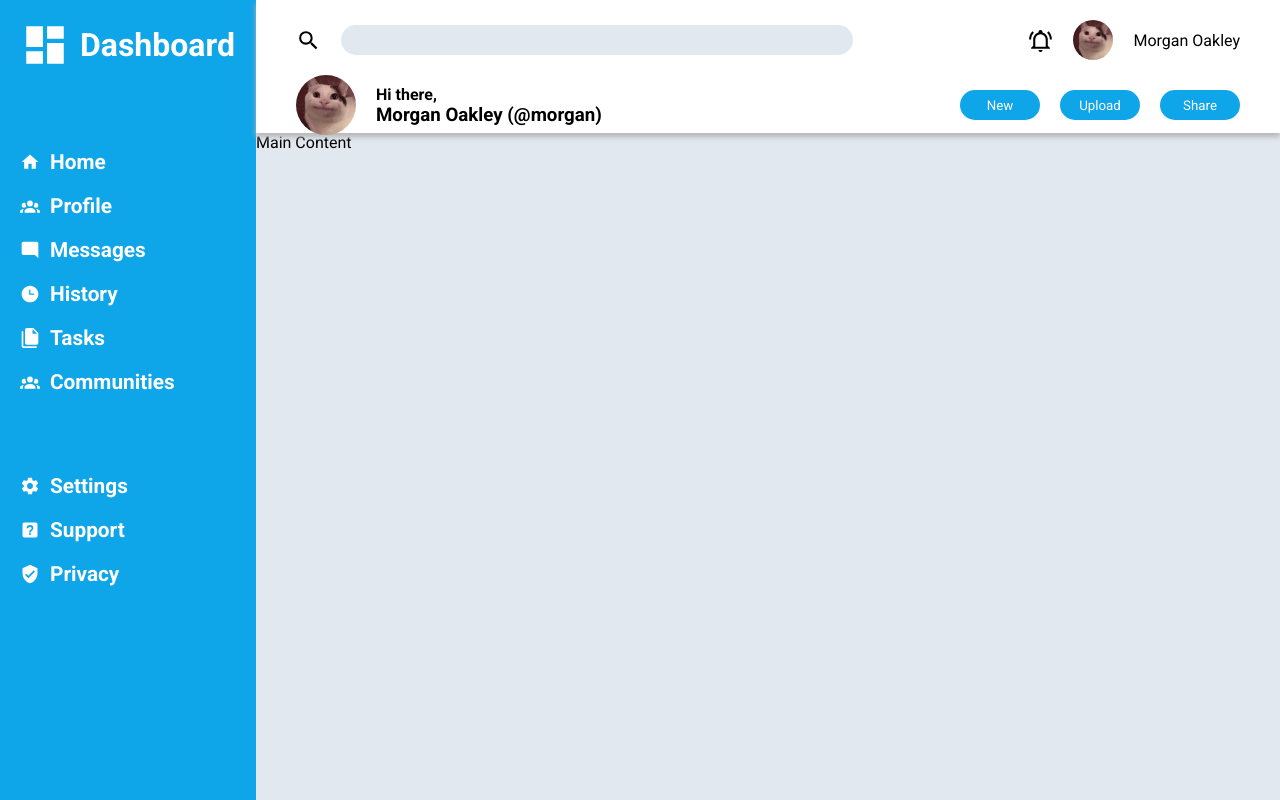
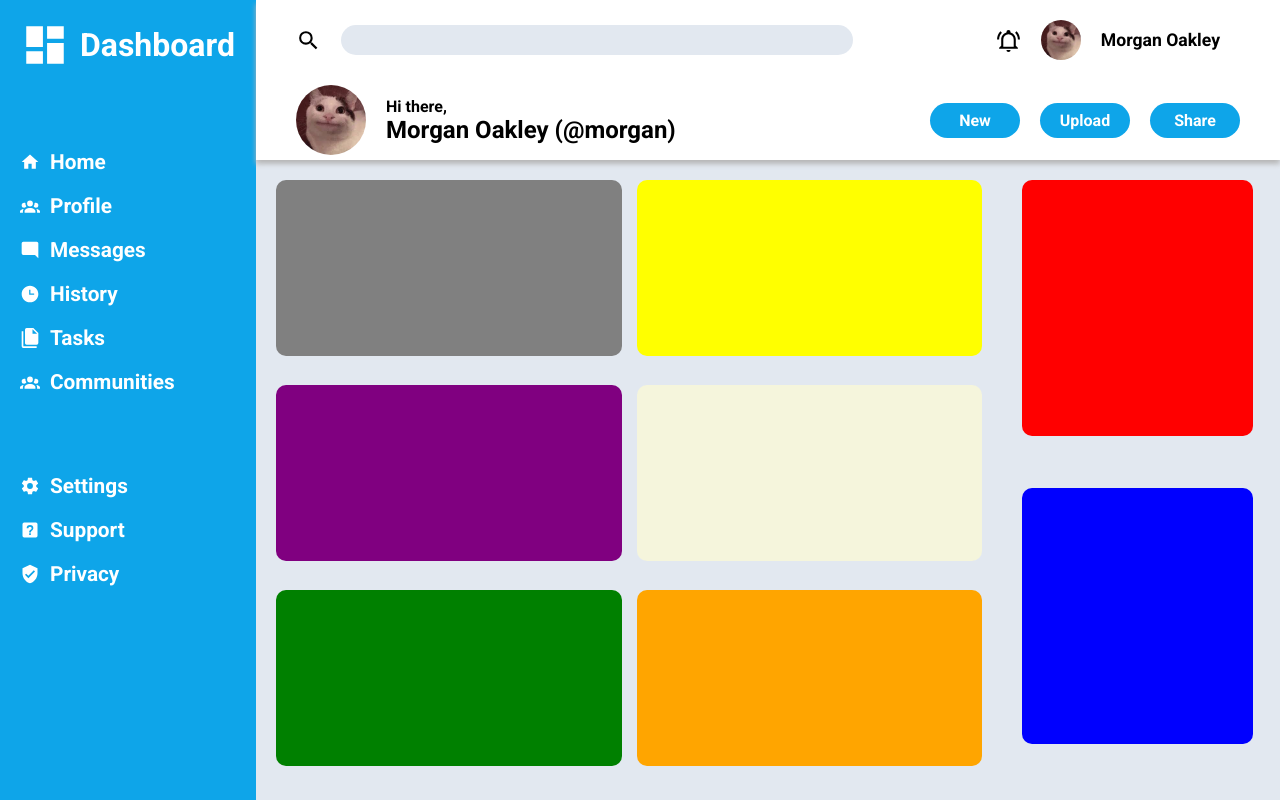
Before and after one commit to Victor-Cavalcant/Grid, a plain HTML site: page index.html in a window 1280 px wide. Drawn offline with Linux system fonts and the light colour scheme; a web font is replaced by a local one.

Commit message:
main content structure

```diff
--- a/index.html
+++ b/index.html
@@ -33,7 +33,7 @@
                         <img src="icons/cat no expression.jpeg" alt="">
                         <div>
                             <p>Hi there,</p>
-                            <h3>Morgan Oakley (@morgan)</h3>
+                            <h2>Morgan Oakley (@morgan)</h2>
                         </div>
                     </div>
                     <div class="buttons">
@@ -90,7 +90,25 @@
                 </li>
             </ul>
         </div>
-        <div class="maincontent">Main Content</div>
+
+
+        <div class="maincontent">
+
+            <div class="Fristgrid">
+                <div class="card1"></div>
+                <div class="card2"></div>
+                <div class="card3"></div>
+                <div class="card4"></div>
+                <div class="card5"></div>
+                <div class="card6"></div>
+
+            </div>
+            <div class="secondGrid">
+
+                <div class="card7"></div>
+                <div class="card8"></div>
+            </div>
+        </div>
     </section>
 </body>
 
--- a/main.css
+++ b/main.css
@@ -1,22 +1,22 @@
-*{
+* {
     box-sizing: border-box;
     padding: 0px;
     margin: 0px;
     font-family: "Roboto", serif;
 }
 
-.container{
+.container {
     display: grid;
     grid-template-columns: repeat(15, 1fr);
-    grid-template-rows: repeat(12, 1fr);
+    grid-template-rows: repeat(15, 1fr);
 
     width: 100%;
     height: 100vh;
 }
 
-.header{
+.header {
     position: relative;
-    grid-row: 1/3;
+    grid-row: 1/4;
     grid-column: 4/16;
     background-color: white;
     box-shadow: 0px 4px 5px rgb(183, 183, 183);
@@ -25,20 +25,25 @@
     padding-top: 20px;
 }
 
-.searchbar{
+.searchbar {
     display: flex;
     justify-content: space-between;
 }
 
-.searchbar > div{
+.searchbar>div {
     display: flex;
 
     align-items: center;
 }
 
+.searchbar>div>p {
+    font-weight: bold;
+    font-size: 1.1rem;
+    margin-right: 20px;
+}
 
 
-input{
+input {
     background-color: #e2e8f0;
     border-radius: 20px;
     width: 40vw;
@@ -51,15 +56,15 @@ width: 25px;
     margin-right: 20px;
 }
 
-.profilePic{
+.profilePic {
     width: 40px;
     border-radius: 100px;
     margin-right: 20px;
 }
 
-.sidebar{
+.sidebar {
 
-    grid-row: 1/13;
+    grid-row: 1/16;
     grid-column: 1/4;
     background-color: #0ea5e9;
     padding: 20px;
@@ -68,30 +73,30 @@ margin-right: 20px;
     font-weight: bold;
 }
 
-.sidebar > p{
+.sidebar>p {
     display: flex;
     align-items: center;
     font-size: 2rem;
 }
 
-.sidebar > p > img{
+.sidebar>p>img {
     margin-right: 10px;
     width: 50px;
 }
 
-.sidebar > ul > li > img{
+.sidebar>ul>li>img {
     margin-right: 10px;
     width: 20px;
 }
 
-.sidebar > ul > li {
+.sidebar>ul>li {
     display: flex;
     align-items: center;
     margin-bottom: 20px;
 }
 
 
-.sidebar > ul{
+.sidebar>ul {
 
     list-style-type: none;
     margin-top: 80px;
@@ -101,48 +106,143 @@ width: 50px;
 
 
 
-.maincontent{
-    grid-row: 3/13;
+.maincontent {
+    display: flex;
+    justify-content: start;
+    grid-row: 4/16;
     grid-column: 4/16;
     background-color: #e2e8f0;
 
 }
 
-.greetingNButtons{
+.greetingNButtons {
     display: flex;
     align-items: center;
     justify-content: space-between;
-margin-top: 15px;
+    margin-top: 25px;
 }
 
-.greeting{
+.greeting {
     display: flex;
     align-items: center;
 }
 
-.greeting > img{
+.greeting>img {
 
-        width: 60px;
+    width: 70px;
     border-radius: 100px;
     margin-right: 20px;
 
 }
 
-.greeting > div > p {
+.greeting>div>p {
     font-weight: bold;
 }
 
-.buttons{
+.buttons {
     display: flex;
 }
 
 
-.btn{
+.btn {
     margin-left: 20px;
     background-color: #0ea5e9;
     border-radius: 30px;
     border: none;
-    height: 30px;
-    width: 80px;
+    height: 35px;
+    width: 90px;
     color: white;
+    font-size: 1rem;
+    font-weight: bolder;
 }
+
+
+.Fristgrid {
+    display: grid;
+    grid-row: repeat(9, 1fr);
+    grid-column: repeat(12, 1fr);
+    padding: 20px;
+    gap: 15px;
+}
+
+.card0{
+background-color: pink;
+}
+
+.card1 {
+
+    background-color: gray;
+    height: 22vh;
+    width: 27vw;
+    border-radius: 10px;
+}
+
+.card2 {
+    background-color: purple;
+    height: 22vh;
+    width: 27vw;
+    border-radius: 10px;
+}
+
+.card3 {
+    background-color: green;
+    height: 22vh;
+    width: 27vw;
+    border-radius: 10px;
+
+}
+
+.card4 {
+    grid-row: 1/3;
+    grid-column: 2/3;
+    background-color: yellow;
+    height: 22vh;
+    width: 27vw;
+    border-radius: 10px;
+
+}
+
+.card5 {
+    grid-row: 2/3;
+    grid-column: 2/3;
+    background-color: beige;
+    height: 22vh;
+    width: 27vw;
+    border-radius: 10px;
+}
+
+.card6 {
+    grid-row: 3/4;
+    grid-column: 2/3;
+    background-color: orange;
+    height: 22vh;
+    width: 27vw;
+    border-radius: 10px;
+}
+
+.card7 {
+
+    background-color: red;
+    height: 32vh;
+    width: 18vw;
+    border-radius: 10px;
+}
+
+.card8 {
+
+    background-color: blue;
+    height: 32vh;
+    width: 18vw;
+    border-radius: 10px;
+
+}
+
+
+.secondGrid {
+    display: grid;
+    grid-column: 1fr;
+    grid-row: 1fr 1fr;
+    padding: 20px;
+    gap: 15px;
+
+}
```
Lines whose indentation alone changed are shown as unchanged.
